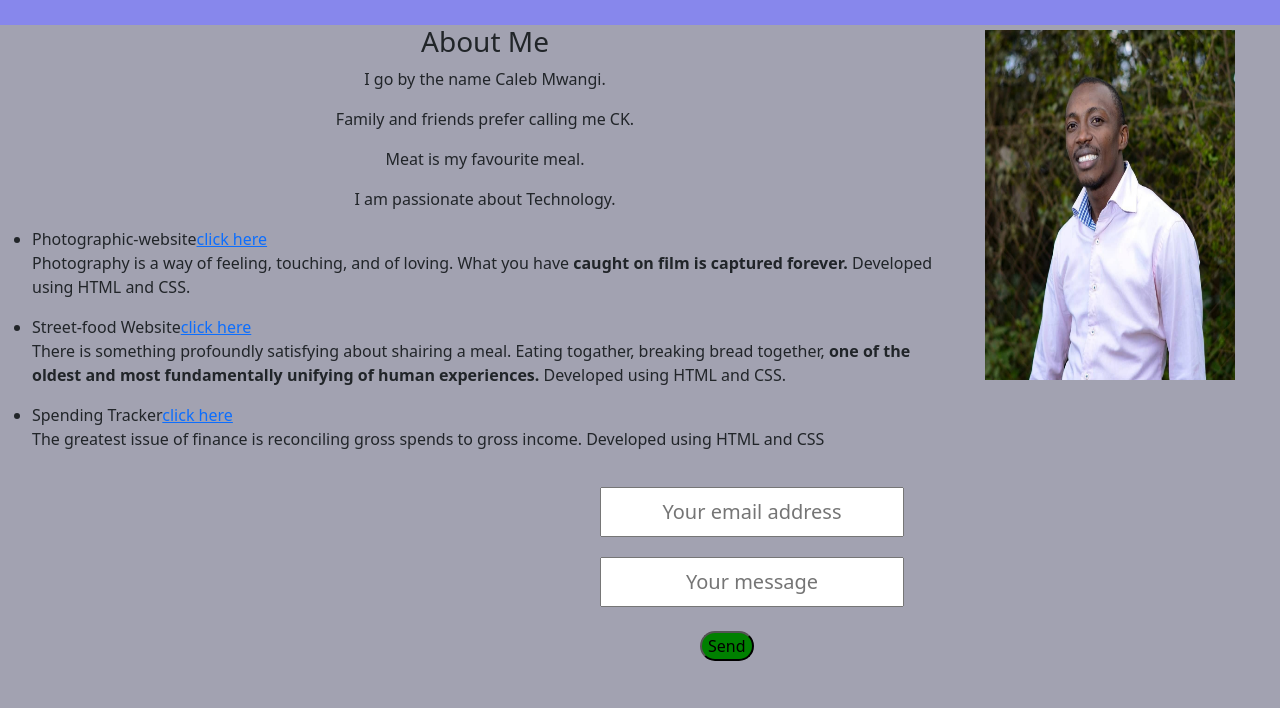
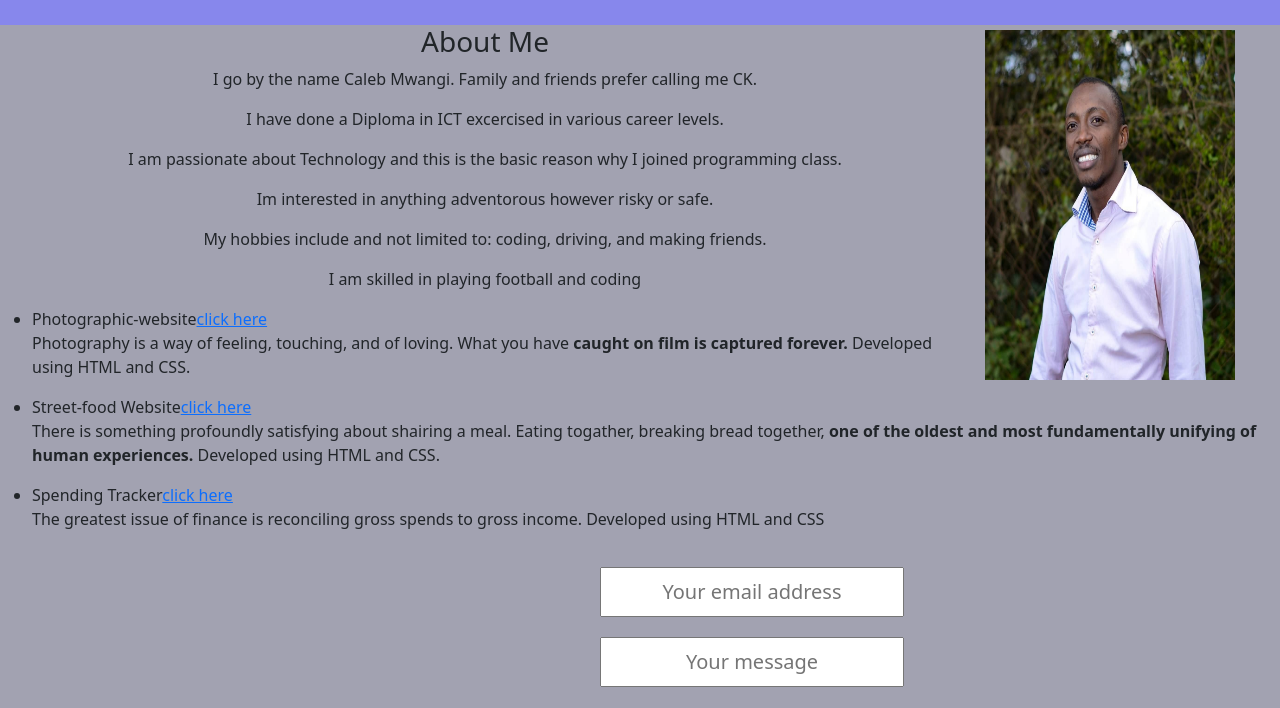
Before and after one commit to CKmwaa/Personal-Portfolio, a plain HTML site: page index.html in a window 1280 px wide. Shown: the part 71-779 px from the top of the page. Drawn offline with Linux system fonts and the light colour scheme.

Commit message:
Add paragraph on about id in HTML

```diff
--- a/index.html
+++ b/index.html
@@ -15,10 +15,12 @@
     </nav >
     <div id="about">
         <h3>About Me </h3>
-        <p> I go by the name Caleb Mwangi. </p>
-        <p> Family and friends prefer calling me CK. </p>
-        <p> Meat is my favourite meal. </p>
-        <p> I am passionate about Technology. </p>
+        <p> I go by the name Caleb Mwangi. Family and friends prefer calling me CK. </p>
+        <p> I have done a Diploma in ICT excercised in various career levels.</p>
+        <p> I am passionate about Technology and this is the basic reason why I joined programming class. </p>
+        <p> Im interested in anything adventorous however risky or safe.</p>
+        <p> My hobbies include and not limited to: coding, driving, and making friends. </p>
+        <P> I am skilled in playing football and coding</P>
     </div>
     <div class="project">
         <ul>
```
